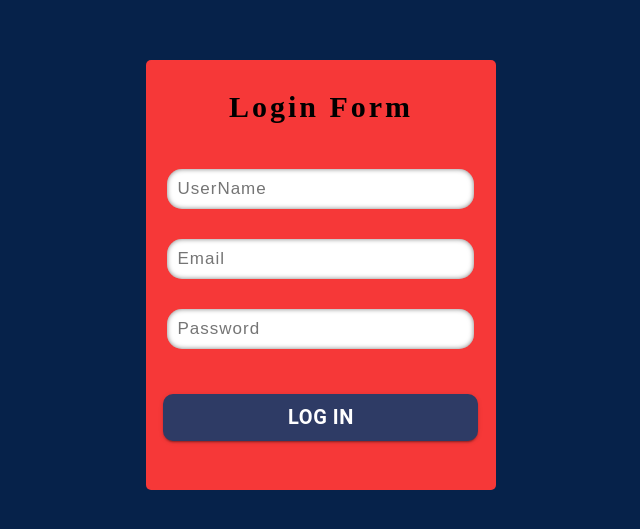
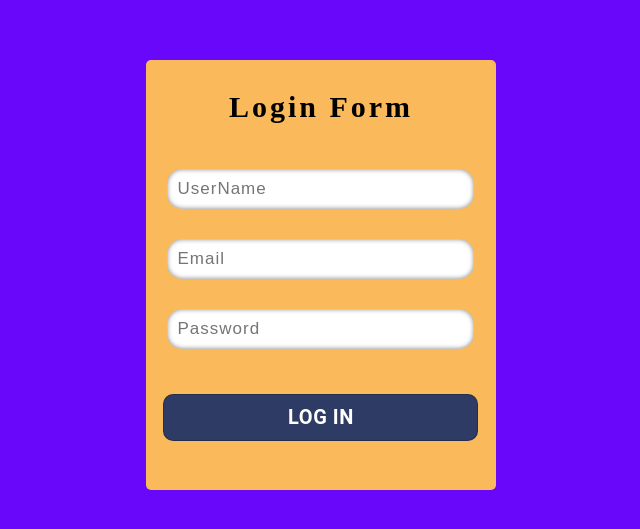
Before and after one commit to mukulraj21160/login-form, a React (Create React App) app: page / in a window 1280 px wide. Shown: the part 125-654 px from the top of the page, without its empty margins (319-959 px from the left). Built offline with nearby package versions, Linux system fonts and the light colour scheme.

Commit message:
someChanges

```diff
--- a/src/Components/Form.jsx
+++ b/src/Components/Form.jsx
@@ -11,7 +11,7 @@ const useStyle = makeStyles((theme) => ({
     alignItems: "center",
     justifyContent: "center",
     // backgroundImage: "url(" + backgroundimg + ")",
-    backgroundColor: "#06224a",
+    backgroundColor: "#6807f9",
     backgroundSize: "cover",
     backgroundPosition: "center",
     perspective: "1000px",
@@ -19,7 +19,7 @@ const useStyle = makeStyles((theme) => ({
   form: {
     height: "430px",
     width: "350px",
-    background: "#f63838",
+    background: "#fab95b",
     textAlign: "center",
     alignItems: "center",
     borderRadius: "5px",
@@ -121,7 +121,7 @@ const Form = () => {
             ></input>
             <Button
               className={classes.btn}
-              variant="contained"
+              variant="outlined"
               onClick={updated}
             >
               Log in
```
